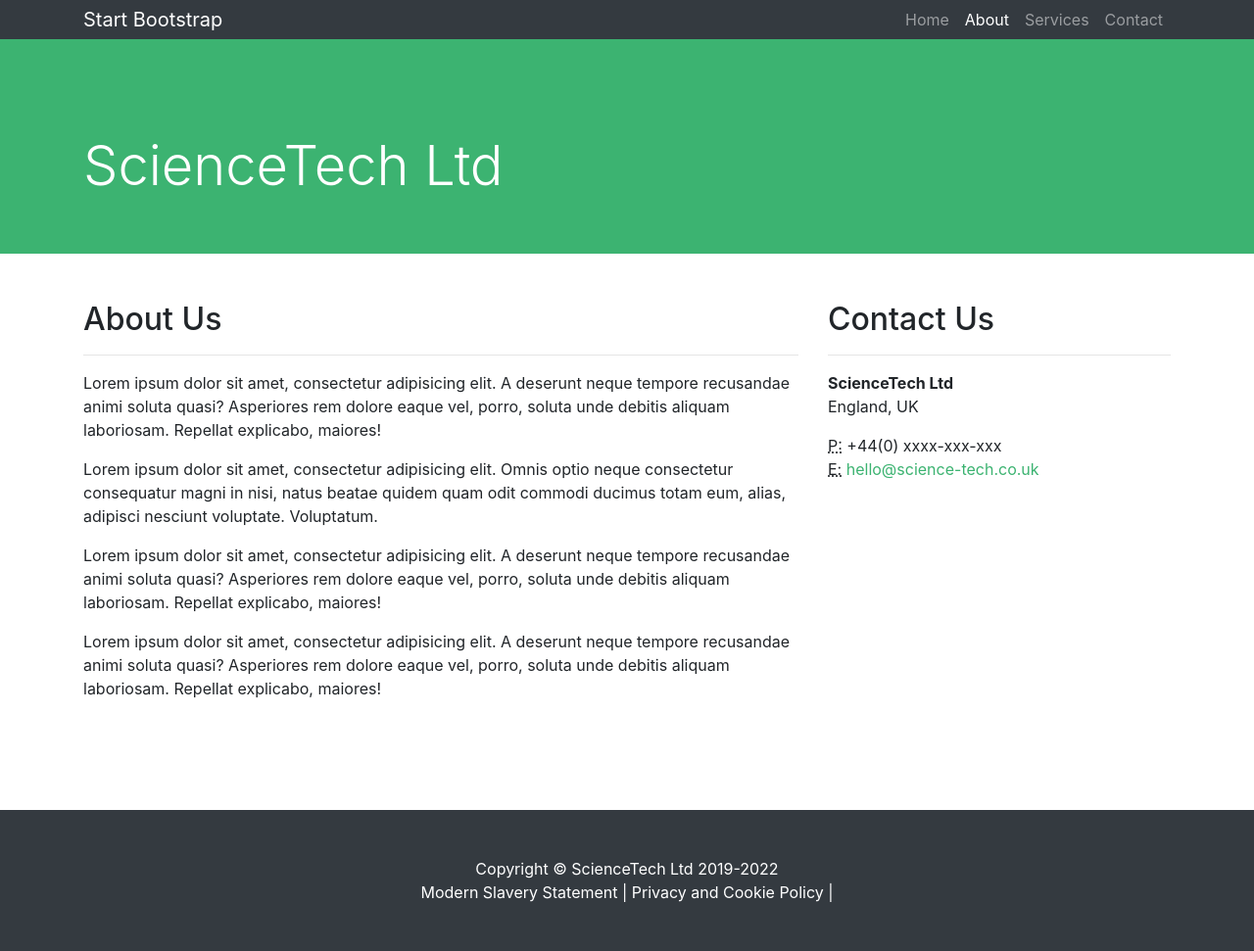
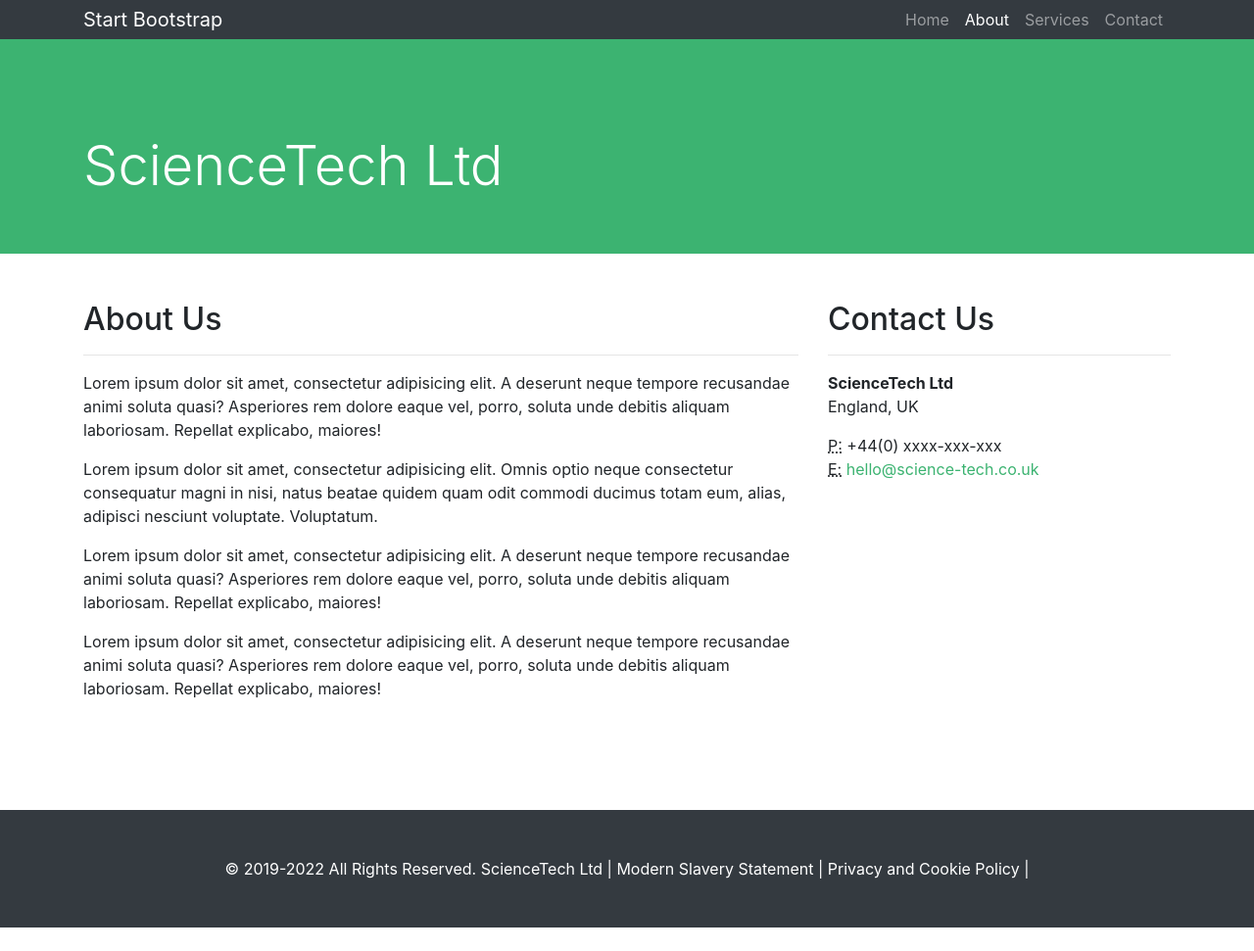
Before and after one commit to sciencetechuk/sciencetechuk.github.io, a Jekyll site: the page built from _pages/about.html, in a window 1280 px wide. Shown: the whole page at 98% size. Built offline with Jekyll 4.4.1, drawn with Linux system fonts in a browser that asks for light colours; after the commit the page ends 947 px from its top, so only the background shows below that.

Commit message:
Update footer.html

```diff
--- a/_includes/footer.html
+++ b/_includes/footer.html
@@ -2,10 +2,7 @@
 <footer class="py-5 bg-dark">
   <div class="container">
     <p class="m-0 text-center text-white">
-      Copyright &copy; ScienceTech Ltd 2019-2022
-    </p>
-    <p class="m-0 text-center text-white">
-     Modern Slavery Statement | Privacy and Cookie Policy |
+      &copy; 2019-2022 All Rights Reserved. ScienceTech Ltd  | Modern Slavery Statement | Privacy and Cookie Policy |
     </p>
   </div>
   <!-- /.container -->
```
